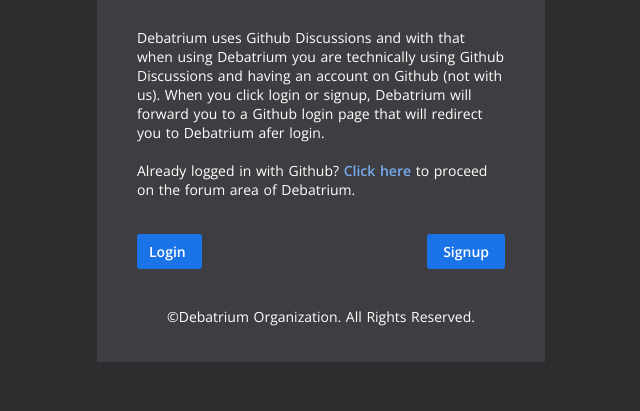
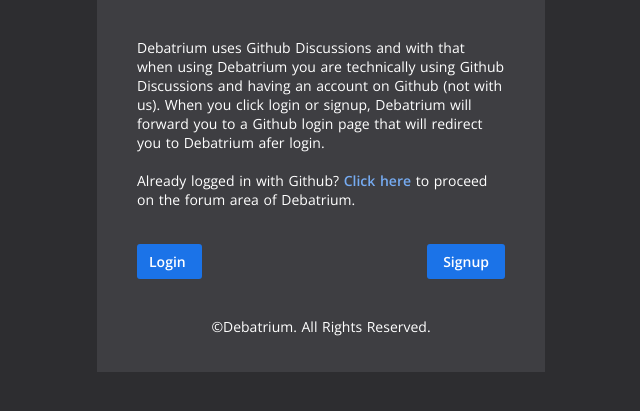
Before and after one commit to Debatrium/Debatrium.github.io, a plain HTML site: page account/index.html in a window 1280 px wide. Shown: the part 365-776 px from the top of the page, without its empty margins (319-959 px from the left). Drawn offline with nearby package versions, Linux system fonts and the light colour scheme.

Commit message:
Update index.html

```diff
--- a/account/index.html
+++ b/account/index.html
@@ -178,7 +178,7 @@ a {
   <body>
     <div class="content-body">
       <div class="form-wrapper">
-        <a href="https://debatrium.github.io/">Go back to Home</a>
+        <a href="https://debatrium.github.io/">Go back to Home</a><br><br>
         <div class="logo">
           <img src="logo.jpg" alt="Logo" style="width:128px; height:128px;">
         </div>
@@ -201,7 +201,7 @@ a {
           </div>
      <br><br>
      <footer style="text-align: center; color: #fff;">
-     &#169;Debatrium Organization. All Rights Reserved.
+     &#169;Debatrium. All Rights Reserved.
      </footer>
       </div>
 
```
